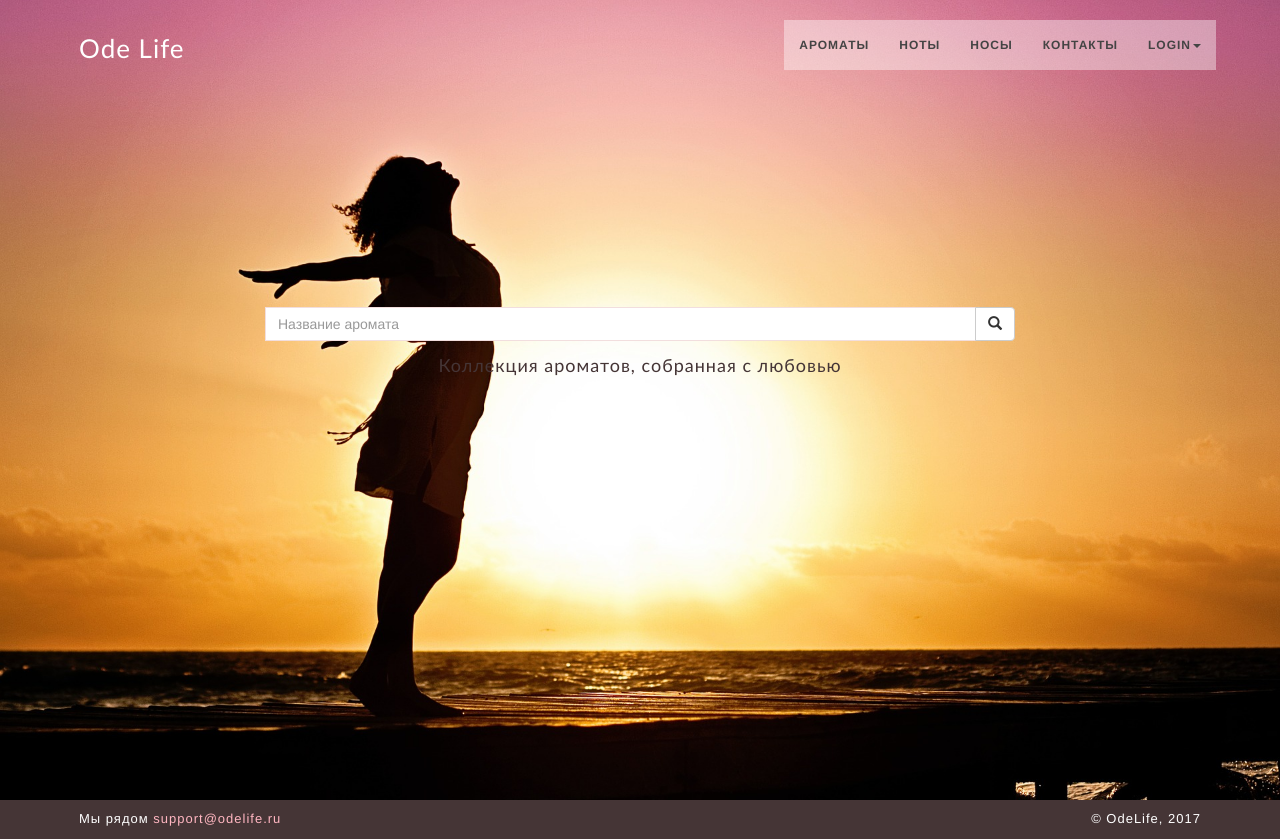
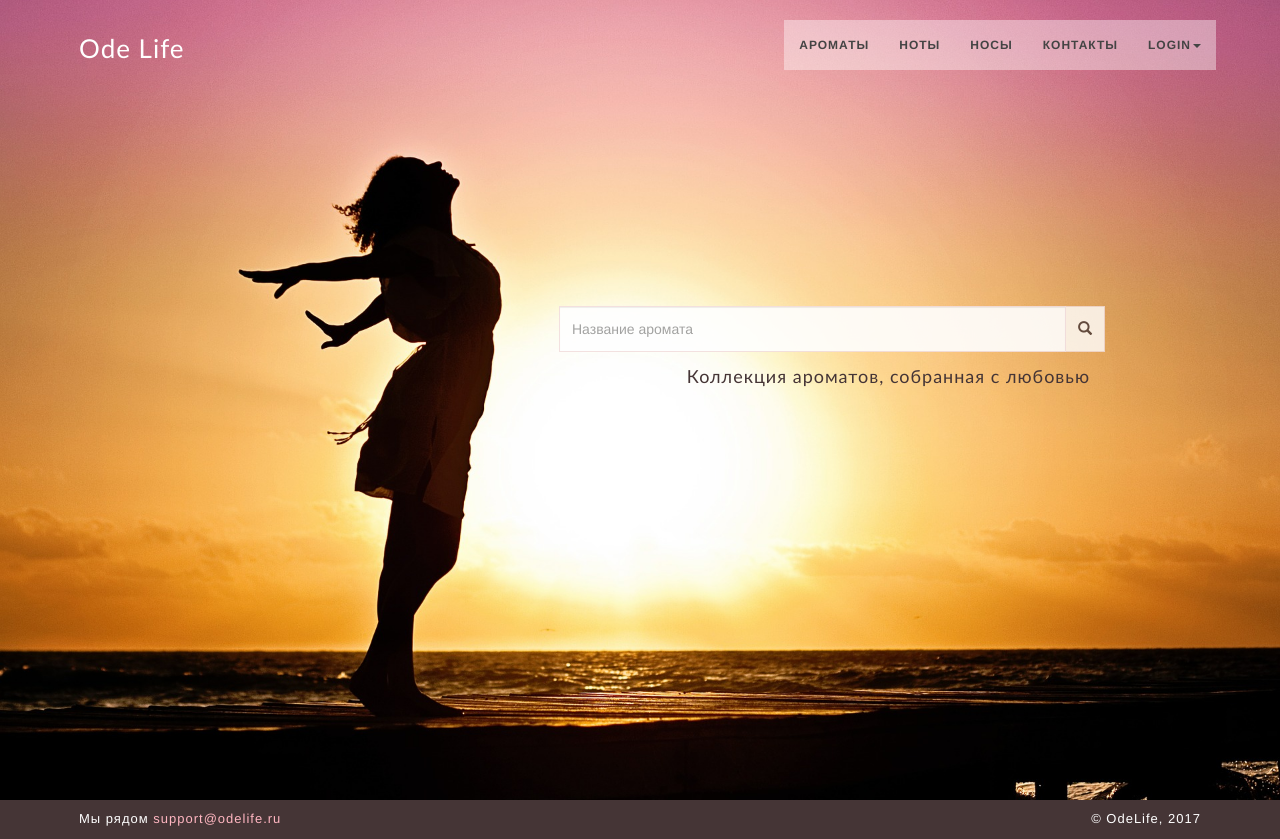
Before and after one commit to ielanta/odelife, a Django app: page / in a window 1280 px wide. Run offline with Django 3.2, Linux system fonts and the light colour scheme; some libraries are stand-ins or nearby versions.

Commit message:
Add compact search form

```diff
--- /dev/null
+++ b/aroma/forms.py
@@ -0,0 +1,45 @@
+from django import forms
+from django.core.exceptions import ValidationError
+
+from dal import autocomplete
+
+from aroma.models import Aroma, Brand, Note, Group, Nose
+from core.settings import GENDER_CHOICES
+
+LIMIT_NOTES = 10
+
+
+class AromaSearchForm(forms.Form):
+    class Meta:
+        model = Aroma
+        fields = ('title', 'gender', 'min_year', 'max_year', 'brand', 'notes', 'groups', 'noses')
+
+    title = forms.CharField(label="Название", required=False, max_length=200)
+    gender = forms.MultipleChoiceField(choices=GENDER_CHOICES, label="Пол", required=False,
+                                       widget=forms.CheckboxSelectMultiple)
+    min_year = forms.IntegerField(label="Год", required=False, min_value=1700, max_value=2100,
+                                  widget=forms.NumberInput(attrs={'placeholder': 'с'}))
+    max_year = forms.IntegerField(label=" ", required=False, min_value=1700, max_value=2100,
+                                  widget=forms.NumberInput(attrs={'placeholder': 'по'}))
+    groups = forms.ModelMultipleChoiceField(label='Группа', queryset=Group.objects.all(), required=False,
+                                            widget=autocomplete.ModelSelect2Multiple(url='groups-autocomplete'))
+    brand = forms.ModelChoiceField(label='Бренд', queryset=Brand.objects.all(), required=False,
+                                   widget=autocomplete.ModelSelect2(url='brand-autocomplete'))
+    notes = forms.ModelMultipleChoiceField(label='Ноты', queryset=Note.objects.all(), required=False,
+                                           widget=autocomplete.ModelSelect2Multiple(url='notes-autocomplete'))
+    noses = forms.ModelMultipleChoiceField(label='Парфюмеры', queryset=Nose.objects.all(), required=False,
+                                           widget=autocomplete.ModelSelect2Multiple(url='noses-autocomplete'))
+
+    def clean_notes(self):
+        data = self.cleaned_data['notes']
+        if len(data) > LIMIT_NOTES:
+            raise ValidationError("Максимальное число нот для поиска: %d" % LIMIT_NOTES)
+        return data
+
+
+class AromaCompactSearchForm(forms.ModelForm):
+    class Meta:
+        model = Aroma
+        fields = ('title',)
+    title = forms.CharField(label="", required=False, max_length=200,
+                            widget=forms.TextInput(attrs={'placeholder': 'Название аромата'}))
--- a/aroma/templates/notes.html
+++ b/aroma/templates/notes.html
@@ -1,4 +1,5 @@
 {% load aroma_extras %}
+
 {% if notes %}
     <h5 class="feature_data center-text">{{ note_title }}</h5>
     <div class="center-text">
@@ -11,4 +12,4 @@
             </div>
         {% endfor %}
     </div>
-    {% endif %}
+{% endif %}
--- a/aroma/views.py
+++ b/aroma/views.py
@@ -1,10 +1,14 @@
+from django.shortcuts import redirect, render
+from django.core.urlresolvers import reverse
 from dal import autocomplete
+from django.views.generic.edit import FormView
 from django_filters.rest_framework import DjangoFilterBackend
 from rest_framework import generics
 from rest_framework.filters import OrderingFilter
 from rest_framework.renderers import TemplateHTMLRenderer
 from rest_framework.response import Response
-from aroma.serializers import AromaListSerializer, SearchFilter, AromaSearchForm, AromaDetailSerializer
+from aroma.serializers import AromaListSerializer, SearchFilter, AromaDetailSerializer
+from aroma.forms import AromaSearchForm, AromaCompactSearchForm
 from aroma.models import Aroma, Brand, Note, Group, Nose
 from main.pagination import CustomPagination
 from main.permissions import PublicEndpoint
@@ -26,6 +30,8 @@ class AromaList(generics.ListCreateAPIView):
     def list(self, request, *args, **kwargs):
         response = super(AromaList, self).list(request, format='json', *args, **kwargs)
         form = AromaSearchForm(data=request.query_params)
+        if not form.is_valid():
+            form = AromaSearchForm()
         return Response({'data': response.data, 'form': form})
 
 
@@ -68,3 +74,14 @@ class NosesAutocomplete(autocomplete.Select2QuerySetView):
         if self.q:
             qs = qs.filter(name__istartswith=self.q.capitalize())
         return qs
+
+
+class AromaCompactSearch(FormView):
+    form_class = AromaCompactSearchForm
+    template_name = 'home.html'
+
+    def get(self, request, *args, **kwargs):
+        form = self.form_class(request.GET)
+        if form.data and form.is_valid():
+            return redirect(reverse('aroma-list')+'?title=%s' % form.data.get('title'))
+        return render(request, self.template_name, {'form': form})
--- a/main/static/css/style.css
+++ b/main/static/css/style.css
@@ -144,17 +144,35 @@ hr {
     height: auto;
 }
 
-.intro_space {
-	padding: 24% 0 0 0;
+.intro-space {
+	padding: 23% 0 0 0;
 }
 
-.intro_space h4 {
-    text-align: center;
+.intro-space h4 {
+    text-align: right;
     margin: 15px;
     color: #453536;
     font-family: "Gill Sans", Arial, Helvetica, sans-serif;
 }
 
+#compact-search-form input, .btn-default{
+    height: 46px;
+}
+
+#compact-search-form input{
+    opacity: 0.9;
+    border-color: #f2dede;
+}
+
+
+#compact-search-form .btn-default{
+    opacity: 0.8;
+    color: #453536;
+}
+
+#compact-search-form .input-group-btn{
+    vertical-align: bottom;
+}
 
 /* ===========================
 --- Contacts
@@ -375,17 +392,16 @@ Search form
     /*content: "\2713";*/
 /*}*/
 
-.has-error .help-block, .has-error .control-label{
-    color: crimson !important;
+#search_form .has-error .help-block, #search_form .has-error .control-label{
+    color: crimson;
 }
 
-.has-error .form-control{
+#search_form .has-error .form-control, #search_form .has-error .help-block, #search_form .has-error .control-label{
     border-color: crimson;
 }
 
 .form-group{
     margin-bottom: 5px;
-    outline:0 !important;
 }
 
 .form-group label{
@@ -405,10 +421,12 @@ Search form
     margin-top: 2px;
 }
 
-.form-control, .checkbox input[type=checkbox], .select2-container--default .select2-selection--single, .select2-container--default .select2-selection--multiple{
+#search_form .form-control, #search_form .checkbox input[type=checkbox],
+#search_form .select2-container--default .select2-selection--single, #compact-search-form .btn-default,
+#search_form .select2-container--default .select2-selection--multiple{
     box-shadow: none;
-    border-radius: 0 !important;
-    border-color: #f2dede !important;
+    border-radius: 0;
+    border-color: #f2dede;
 }
 
 #div_id_min_year, #div_id_max_year{
--- a/main/templates/home.html
+++ b/main/templates/home.html
@@ -1,27 +1,32 @@
 {% extends 'layout.html' %}
+{% load crispy_forms_tags %}
 
 {% block title %}Odelife - Коллекция ароматов, собранная с любовью{% endblock %}
 {% block description %}Женские и мужские духи на любой нос{% endblock %}
 
 {% block content %}
 <div class="intro">
-    <div class="intro_space">
+    <div class="intro-space">
         <!--<h2>Добро пожаловать на <span class="text_color">Ode life</span> </h2>-->
-        <div class="container">
+        <div class="container-fluid">
             <div class="row">
-                <div class="col-md-2 col-xs-2"></div>
-                <div class="col-md-8 col-xs-8">
-                    <div class="input-group add-on">
-                        <input class="form-control search" placeholder="Название аромата" type="text">
-                        <div class="input-group-btn">
-                            <button class="btn btn-default" type="submit">
-                                <i class="glyphicon glyphicon-search"></i></button>
+                <div class="col-sm-5 col-xs-1"></div>
+                <div class="col-sm-6 col-xs-10">
+                    <form name="compact-search-form" id="compact-search-form" method="GET">
+                        <div class="input-group">
+                            {% csrf_token %}
+                            {{ form|crispy }}
+                            <div class="input-group-btn">
+                                <button type="submit" class="btn btn-default">
+                                    <i class="glyphicon glyphicon-search"></i>
+                                </button>
+                            </div>
                         </div>
-                    </div>
+                    </form>
+                    <h4>Коллекция ароматов, собранная с любовью</h4>
                 </div>
             </div>
         </div>
-        <h4>Коллекция ароматов, собранная с любовью</h4>
     </div>
 </div>
 {% endblock %}
--- a/main/templates/pagination.html
+++ b/main/templates/pagination.html
@@ -1,4 +1,4 @@
-<ul class="pagination" >
+<ul class="pagination" id="pagination">
   {% if previous_url %}
     <li>
       <a href="{{ previous_url }}" class="no_hover">
--- a/main/urls.py
+++ b/main/urls.py
@@ -1,7 +1,8 @@
 from django.conf.urls import url
 from . import views
+from aroma.views import AromaCompactSearch
 
 urlpatterns = [
-    url(r'^$', views.home, name='home'),
+    url(r'^$', AromaCompactSearch.as_view(), name='home'),
     url(r'^contacts/$', views.contacts, name='contacts'),
 ]
```
Also changed, not shown: other parts of main/static/css/style.css (+29 -36 lines), aroma/serializers.py (+1 -37 lines), aroma/templates/item.html (+8 -8 lines), aroma/templates/item_list.html (+5 -4 lines).
